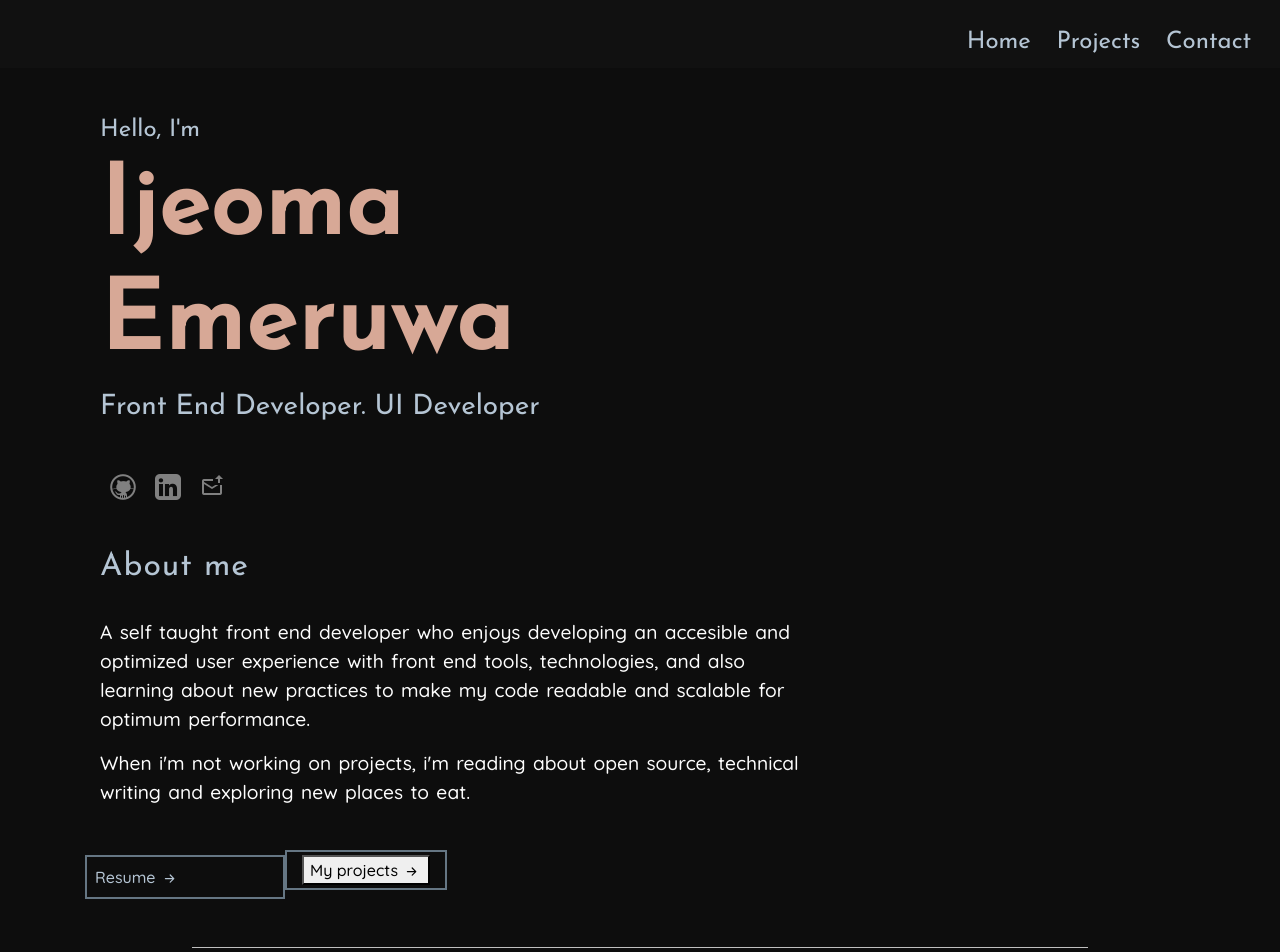
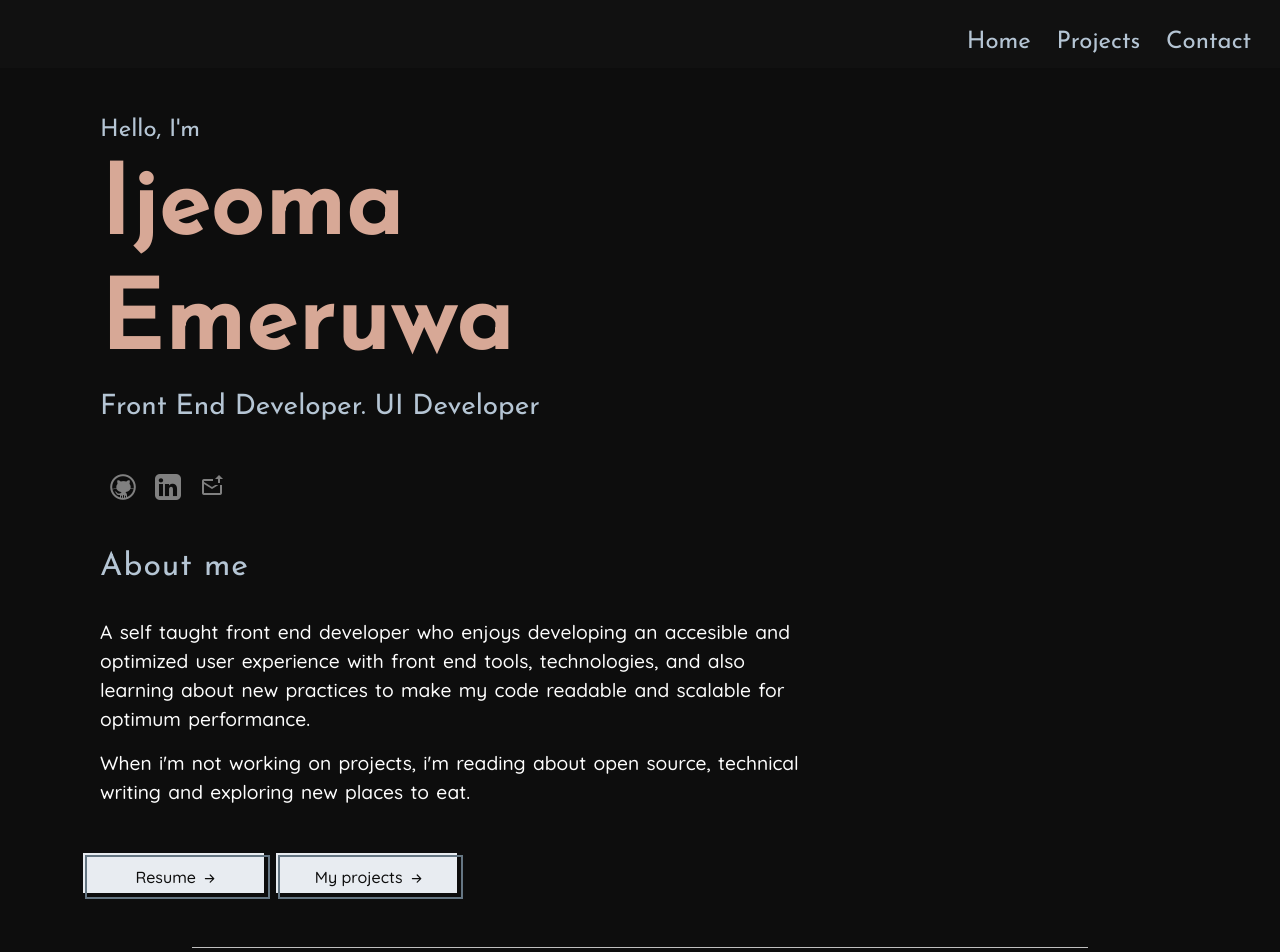
Before and after one commit to ijeomaemeruwa/my-portfolio, a React (Create React App) app: page / in a window 1280 px wide. Shown: the top 952 px of the page. Built offline with nearby package versions, Linux system fonts and the light colour scheme.

Commit message:
added a footer section

```diff
--- a/src/components/Hero/Hero.css
+++ b/src/components/Hero/Hero.css
@@ -36,17 +36,33 @@
     word-spacing: 2px;
 }
 
+
 .btn-1, .btn-2 {
-    color: var(--button-color) !important;
-    padding: 0.5rem;
-    width: 200px;
+    color: var(--text-color-1) !important;
+    padding: 0.5rem !important;
+    width: 160px;
     border: 2px solid var(--secondary-color);
     outline: none;
+    text-align: center;
+    text-decoration: none !important;
+    position: relative;
 
 }
 
-.btn_links .btn_text {
-    color: var(--text-color) !important;
+.btn-1::before, .btn-2::before {
+    content: '';
+    display: block;
+    width: 100%;
+    height: 40px;
+    background: var(--button-accent);
+    position: absolute;
+    bottom: 10%;
+    right: 2%;
+    z-index: -1;
+}
+
+.btn-1:hover, .btn-2:hover {
+    background: var(--secondary-color) !important;
 }
 
 /*
@@ -81,10 +97,6 @@
         font-size: 4rem;
     }
 
-    .btn_text {
-        margin-bottom: 20px;
-    }
-
     .about p {
         font-size: 1rem;
     }
--- a/src/components/Hero/Hero.js
+++ b/src/components/Hero/Hero.js
@@ -2,6 +2,7 @@ import React from 'react'
 import '../Hero/Hero.css'
 import { Link } from 'react-router-dom'
 import Fade from 'react-reveal/Fade';
+//import { Link, animateScroll as scroll } from "react-scroll";
 
 
 export const Hero = () => {
@@ -49,13 +50,11 @@ export const Hero = () => {
     </div>
 
     <div className="row container mx-auto btn_links">
-    <Fade bottom>
     <a href="https://documentcloud.adobe.com/link/review?uri=urn:aaid:scds:US:5b77721c-2aa1-438e-8128-61c2f4aff47a#pageNum=1"
-       className="btn-1" download="Ijeoma Emeruwa Resume">
+       className="btn-1 col-md-2 col-lg-2" download="Ijeoma Emeruwa Resume">
         Resume {arrow}
     </a>
-    <Link to="/mywork" className="col-md-2 btn-2"><button>My projects {arrow}</button></Link>
-    </Fade>
+    <Link to="/mywork" className="col-md-2 col-lg-2 btn-2 ml-2">My projects {arrow}</Link>
     </div>
 
     <hr style={{ width: "70%", background: '#d5d5d5'}} className="my-5 mx-auto"/>
--- a/src/components/MyWork/MyWork.js
+++ b/src/components/MyWork/MyWork.js
@@ -8,8 +8,8 @@ export class MyWork extends Component {
           {
             id: 1,
             title: 'Compact App',
-            description: 'A client side application that uploads and saves url as files.Also, utilizes firebase firestore database to persist data offline and save to database',
-            image: <img src={require('../../assets/compact-desktop.png')} alt="compact app" style={{width: '100%', height: '300px'}}/>,
+            description: 'A client side application that uploads and saves url as files. Also, utilizes firebase firestore database to persist data offline and save to database',
+            image: '',
             technologies: '+HTML +CSS +Javascript +Firebase',
             github: 'https://github.com/ijeomaemeruwa/compact-app',
             live_link: 'https://compactapp.netlify.app/',
--- a/src/components/NavBar/NavBar.css
+++ b/src/components/NavBar/NavBar.css
@@ -14,3 +14,10 @@
     text-decoration: none !important;
     color: var(--button-color);
 }
+
+@media screen and (max-width: 480px) {
+    .nav a {
+        font-size: 1rem;
+        text-align: center;
+    }
+}
--- a/src/components/NavBar/NavBar.js
+++ b/src/components/NavBar/NavBar.js
@@ -4,6 +4,7 @@ import { Navbar } from 'react-bootstrap'
 import { BrowserRouter as Router, Switch, Route} from "react-router-dom";
 import { Home } from '../../pages/Home/Home'
 import { MyWork } from '../MyWork/MyWork'
+
 
 
 
--- a/src/components/Projects/Projects.js
+++ b/src/components/Projects/Projects.js
@@ -10,7 +10,7 @@ return (
     <div>
     <div className="projects_showcase">
     <Fade big>
-    <div className="card mb-3 mx-lg-auto mx-md-auto" style={{ maxWidth: '540px', background: '#111' }}>
+    <div className="card mb-5 mx-lg-auto mx-md-auto" style={{ maxWidth: '540px', background: '#111' }}>
     <div className="row no-gutters">
     <div className="col-md-10">
     <div className="card-body">
```
Also changed, not shown: src/components/Footer/Footer.css (added, +26 -0 lines), src/components/Footer/Footer.js (+22 -3 lines), src/components/Projects/Projects.css (line endings or trailing spaces).
